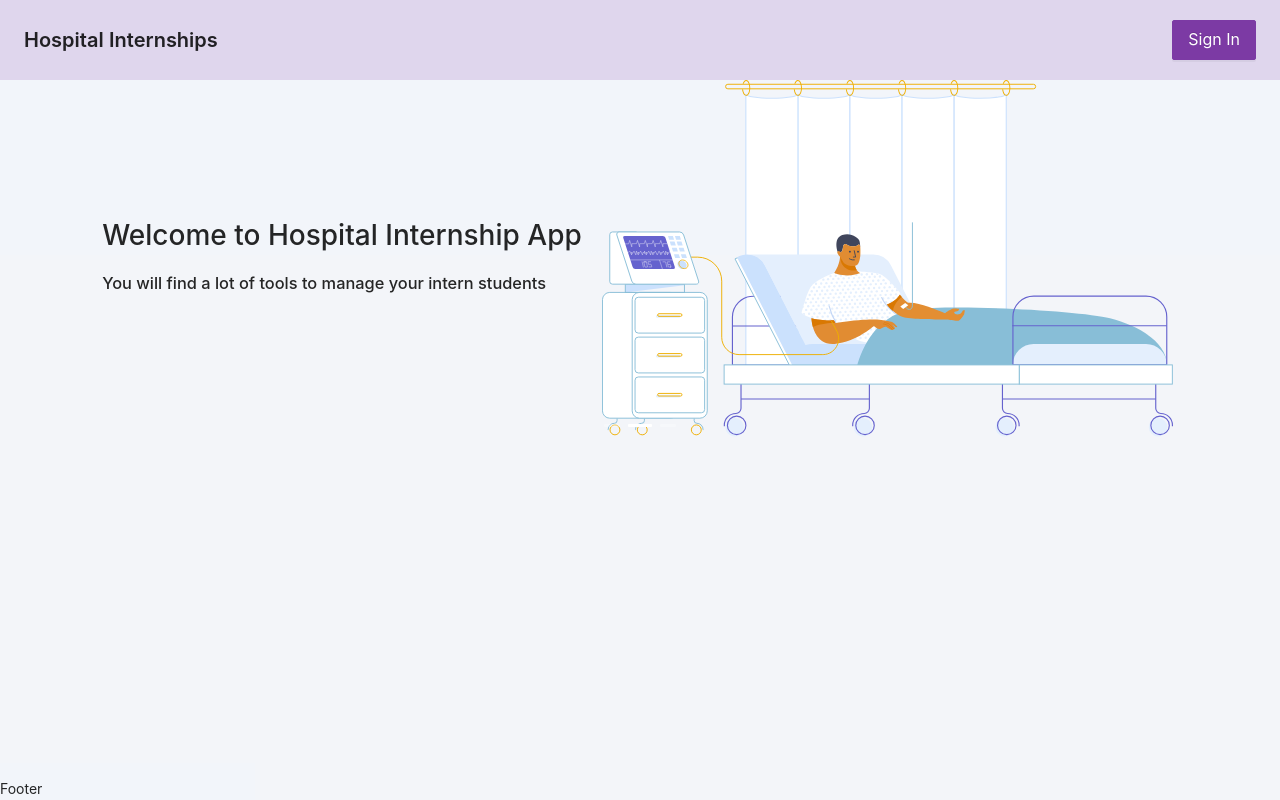
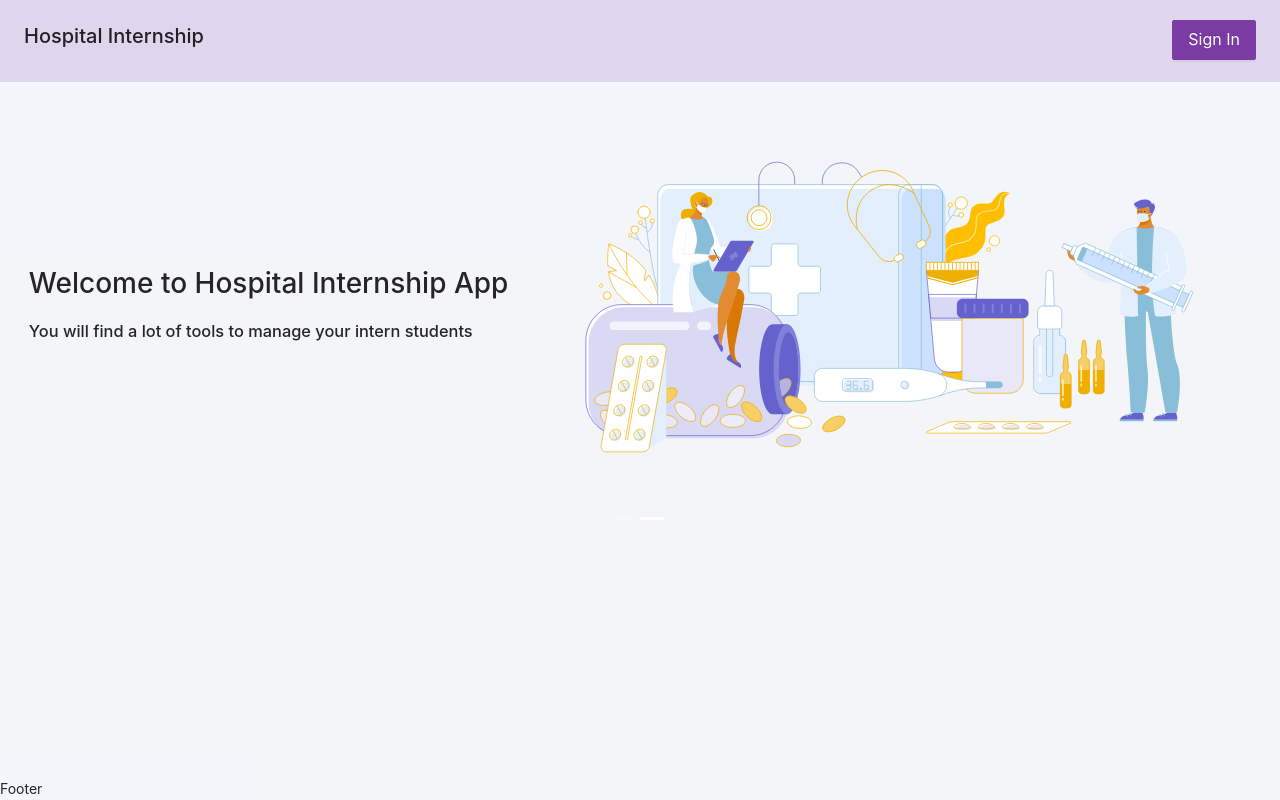
Before and after one commit to GabrielBerrebi/final-project-nurses-client, a React (Create React App) app: page /#/ in a window 1280 px wide. Built offline with nearby package versions, Linux system fonts and the light colour scheme.

Commit message:
Add Login
Add form
Header - add link

```diff
--- a/src/colors.css
+++ /dev/null
@@ -1,8 +0,0 @@
-:root {
-    /*--primary-color: #c179ee;*/
-    --primary-color: #7c3aa4;
-    --primary-color-light: #7c3aa415;
-
-    --secondary-color: #3a5ea6;
-    --secondary-color-light: #3a5ea610;
-}
--- a/src/components/AppRouter/AppRouter.tsx
+++ b/src/components/AppRouter/AppRouter.tsx
@@ -1,9 +1,11 @@
 import {HashRouter as Router, Route, Routes} from 'react-router-dom';
 import Home from '../Home/Home';
+import Login from '../Login/Login';
 
 const AppRouter = () => {
     return <Router>
         <Routes>
+            <Route path='/login' element={<Login/>}/>
             <Route path='/' element={<Home/>}/>
         </Routes>
     </Router>
--- a/src/components/Home/Home.module.less
+++ b/src/components/Home/Home.module.less
@@ -6,5 +6,9 @@
 }
 
 .illustrationIcon {
-  max-width: 45vw;
+  max-height: 450px !important;
 }
+
+:global(.ant-carousel) {
+  height: 100% !important;
+}
--- a/src/components/Home/Home.tsx
+++ b/src/components/Home/Home.tsx
@@ -1,7 +1,6 @@
-import GeneralLayout from '../../layouts/GeneralLayout/GeneralLayout';
+import Layout from '../../layouts/Layout/Layout';
 import {Carousel} from 'antd';
 import {ReactComponent as PatientNurseDoctorIcon} from '../../assets/characters/patient-nurse-doctor.svg';
-import {ReactComponent as PatientInBedIcon} from '../../assets/characters/patient-in-its-bed.svg';
 import {ReactComponent as NurseDoctorMedicinesIcon} from '../../assets/characters/nurse-doctor-medicines.svg';
 import styles from './Home.module.less'
 
@@ -16,18 +15,8 @@ const FirstIllustration = () => {
         </div>
     );
 }
+
 const SecondIllustration = () => {
-    return (
-        <div className={styles.illustration}>
-            <div>
-                <h1>Welcome to Hospital Internship App</h1>
-                <h3>You will find a lot of tools to manage your intern students</h3>
-            </div>
-            <PatientInBedIcon className={styles.illustrationIcon}/>
-        </div>
-    );
-}
-const ThirdIllustration = () => {
     return (
         <div className={styles.illustration}>
             <div>
@@ -41,13 +30,12 @@ const ThirdIllustration = () => {
 
 const Home = () => {
     return (
-        <GeneralLayout>
-            <Carousel autoplay>
+        <Layout>
+            <Carousel autoplay dots fade className={styles.carousel}>
                 <FirstIllustration/>
                 <SecondIllustration/>
-                <ThirdIllustration/>
             </Carousel>
-        </GeneralLayout>
+        </Layout>
     );
 }
 
--- a/src/components/Layouts/Header/Header.tsx
+++ b/src/components/Layouts/Header/Header.tsx
@@ -1,10 +1,12 @@
 import {Button, PageHeader} from 'antd';
+import {Link} from 'react-router-dom';
 import styles from './Header.module.less';
 
 const Header = () => {
     return <header className={styles.header}>
-        <PageHeader title='Hospital Internships'
-                    extra={[<Button key='1' type='primary' size='large'>Sign In</Button>]}/>
+        <PageHeader title={<Link to='/'><h4>Hospital Internship</h4></Link>}
+                    extra={[<Link to='/login' key='/login'><Button type='primary' size='large'>Sign
+                        In</Button></Link>]}/>
     </header>;
 }
 
--- /dev/null
+++ b/src/components/Login/Login.module.less
@@ -0,0 +1,21 @@
+.login {
+  display: flex;
+  justify-content: center;
+  align-items: center;
+}
+
+.card {
+  margin-top: 50px;
+  padding: 20px;
+  box-shadow: var(--box-shadow-1);
+}
+
+.card :global(.ant-card-head-title) {
+  font-size: 25px;
+}
+
+.cardInputs {
+  display: flex;
+  flex-direction: column;
+  gap: 10px;
+}
--- /dev/null
+++ b/src/components/Login/Login.tsx
@@ -0,0 +1,38 @@
+import Layout from '../../layouts/Layout/Layout';
+import {Button, Card, Form, Input, Space} from 'antd';
+import styles from './Login.module.less'
+
+const Login = () => {
+    const submitForm = (values: any) => {
+        console.log(values);
+    }
+
+    return (
+        <Layout>
+            <div className={styles.login}>
+                <Card title='Login' bordered={true} className={styles.card}>
+                    <Form name='login' initialValues={{remember: true}} size='large' autoComplete='off'
+                          onFinish={submitForm} className={styles.cardInputs}
+                          labelCol={{span: 8}} wrapperCol={{span: 16}}>
+                        <Form.Item label='Username' name='username'
+                                   rules={[{required: true, type: 'email'}]}>
+                            <Input />
+                        </Form.Item>
+                        <Space />
+                        <Form.Item label='Password' name='password'
+                                   rules={[{required: true}]}>
+                            <Input.Password/>
+                        </Form.Item>
+                        <Form.Item wrapperCol={{offset: 8, span: 16}}>
+                            <Button type="primary" htmlType="submit">
+                                Submit
+                            </Button>
+                        </Form.Item>
+                    </Form>
+                </Card>
+            </div>
+        </Layout>
+    );
+}
+
+export default Login;
--- a/src/index.css
+++ b/src/index.css
@@ -5,7 +5,7 @@ body {
   /*  sans-serif;*/
   -webkit-font-smoothing: antialiased;
   -moz-osx-font-smoothing: grayscale;
-  min-height: 100vh;
+  height: 100vh;
 }
 
 code {
--- a/src/index.tsx
+++ b/src/index.tsx
@@ -1,7 +1,7 @@
 import React from 'react';
 import ReactDOM from 'react-dom/client';
 import './index.css';
-import './colors.css';
+import './styles.css';
 import 'antd/dist/antd.less'
 import AppRouter from './components/AppRouter/AppRouter';
 
--- a/src/layouts/GeneralLayout/GeneralLayout.module.less
+++ b/src/layouts/Layout/Layout.module.less
@@ -1,13 +1,12 @@
-.generalLayout {
+.layout {
   display: flex;
   flex-direction: column;
-  height: 100vh;
 }
 
-.generalLayout:not(Header) {
+.layout:not(Header) {
   background-color: var(--secondary-color-light);
 }
 
 .children {
-  flex-grow: 1;
+  height: calc(100vh - 104px) !important; // Header=80px, Footer=22px
 }
--- a/src/layouts/GeneralLayout/GeneralLayout.tsx
+++ b/src/layouts/Layout/Layout.tsx
@@ -1,11 +1,11 @@
 import Header from '../../components/Layouts/Header/Header';
 import Footer from '../../components/Layouts/Footer/Footer';
 import React from 'react';
-import styles from './GeneralLayout.module.less'
+import styles from './Layout.module.less'
 
-const GeneralLayout = ({children}: React.PropsWithChildren<{}>) => {
+const Layout = ({children}: React.PropsWithChildren<{}>) => {
     return (
-        <div className={styles.generalLayout}>
+        <div className={styles.layout}>
             <Header/>
             <div className={styles.children}>{children}</div>
             <Footer/>
@@ -13,4 +13,4 @@ const GeneralLayout = ({children}: React.PropsWithChildren<{}>) => {
     );
 }
 
-export default GeneralLayout;
+export default Layout;
--- /dev/null
+++ b/src/styles.css
@@ -0,0 +1,16 @@
+:root {
+    --primary-color: #7c3aa4;
+    --primary-color-light: #7c3aa415;
+
+    --secondary-color: #3a5ea6;
+    --secondary-color-light: #3a5ea610;
+
+    --transition: all 0.3s cubic-bezier(.25, .8, .25, 1);
+
+    --box-shadow-1: 0 1px 3px rgba(0, 0, 0, 0.12), 0 1px 2px rgba(0, 0, 0, 0.24);
+    --box-shadow-2: 0 3px 6px rgba(0, 0, 0, 0.16), 0 3px 6px rgba(0, 0, 0, 0.23);
+    --box-shadow-3: 0 10px 20px rgba(0, 0, 0, 0.19), 0 6px 6px rgba(0, 0, 0, 0.23);
+    --box-shadow-4: 0 14px 28px rgba(0, 0, 0, 0.25), 0 10px 10px rgba(0, 0, 0, 0.22);
+    --box-shadow-5: 0 19px 38px rgba(0, 0, 0, 0.30), 0 15px 12px rgba(0, 0, 0, 0.22);
+    --box-shadow-hover: 0 14px 28px rgba(0, 0, 0, 0.25), 0 10px 10px rgba(0, 0, 0, 0.22);
+}
```
Also changed, not shown: src/assets/characters/nurse-doctor-medicines.svg, src/assets/characters/patient-nurse-doctor.svg.
